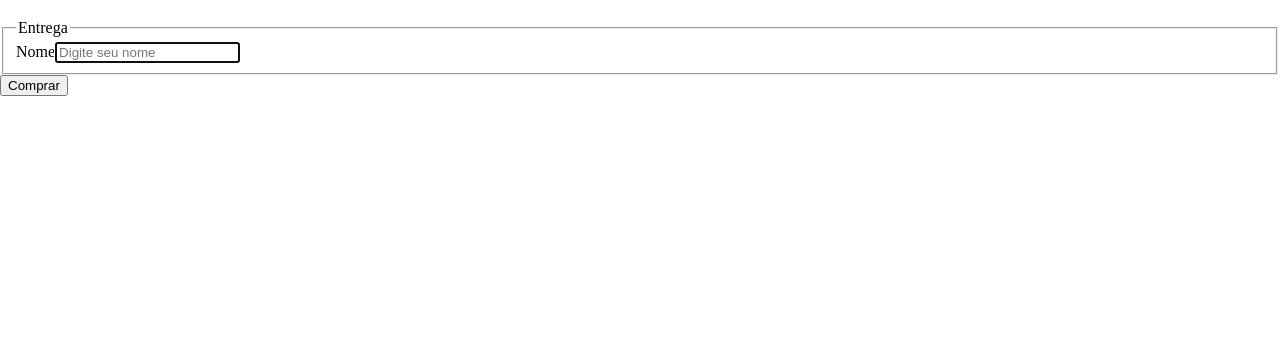
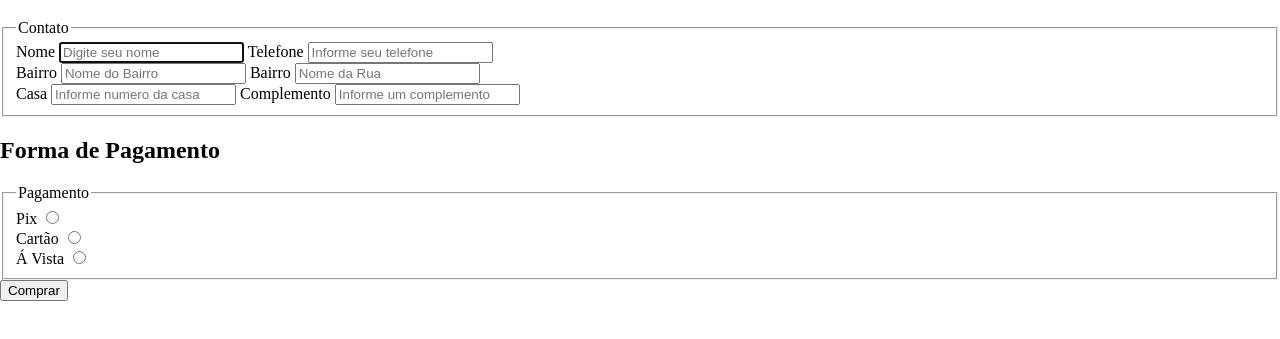
Before and after one commit to Danielmtdc16/sistema-vendas-gerenciamento, a plain HTML site: page pagamento.html in a window 1280 px wide. Shown: the part 165-504 px from the top of the page. Drawn offline with Linux system fonts and the light colour scheme.

Commit message:
Terminei minhas paginas, falta só revisar

```diff
--- a/pagamento.html
+++ b/pagamento.html
@@ -28,18 +28,96 @@
         <h1>Preencha as Informações</h1>
         <form id="Compra" action="">
             <fieldset>
-                <legend>Entrega</legend>
+                <legend>Contato</legend>
                 <label for="Nome">
-                    Nome<input
+                    Nome <input
                     type="text"
                     name="Nome"
                     id="Nome"
                     placeholder="Digite seu nome"
+                    pattern="[a-z A-Z]{10,30}"
+
                     required
-                    minlength="10"
-                    maxlength="30"
+                    title="Somente letras e minimo de carcteres 10, maximo 30"
                     autofocus
                     >
+                </label>
+                <label for="Telefone">
+                    Telefone <input
+                    type="tel"
+                    name="Telefone"
+                    id="Telefone"
+                    required
+
+                    placeholder="Informe seu telefone"
+                    pattern="[0-9 ]{11,15}"
+                    title="minimo 11 digitos, maximo 15 digitos"
+                    >
+                </label> <br>
+                <label for="Bairro">
+                    Bairro <input
+                    type="text"
+                    name="Bairro"
+                    id="Bairro"
+                    required
+
+                    pattern="{10,70}"
+                    placeholder="Nome do Bairro"
+                    title="Informe o nome do bairro, evite usar simbolos"
+                    >
+                </label>
+                <label for="Rua">
+                    Bairro <input
+                    type="text"
+                    name="Rua"
+                    id="Rua"
+                    required
+
+                    pattern="{10,70}"
+                    placeholder="Nome da Rua"
+                    title="Informe o nome da Rua, evite usar simbolos"
+                    >
+                </label> <br>
+                <label for="Casa">
+                    Casa <input
+                    type="number"
+                    name="Casa"
+                    id="Casa"
+                    min="1"
+
+                    title="Apenas numeros são aceitos"
+                    placeholder="Informe numero da casa"
+                    >
+                </label>
+                <label for="Complemento">
+                    Complemento <input
+                    type="text"
+                    name="Complemento"
+                    id="Complemento"
+                    maxlength="100"
+                    placeholder="Informe um complemento"
+                    title="Tente ser o mais expecifico possivel"
+
+                    >
+                </label>
+            </fieldset>
+            <h2>Forma de Pagamento</h2>
+            <fieldset>
+                <legend>Pagamento</legend>
+
+                <label for="Pagamento">
+                    Pix <input
+                    type="radio"
+                    name="Pagamento"
+                    id="Pagamento"> <br>
+                    Cartão <input
+                    type="radio"
+                    name="Pagamento"
+                    id="Pagamento"> <br>
+                    Á Vista <input
+                    type="radio"
+                    name="Pagamento"
+                    id="Pagamento">
                 </label>
             </fieldset>
             <button form="Compra" type="submit">Comprar</button>
```
